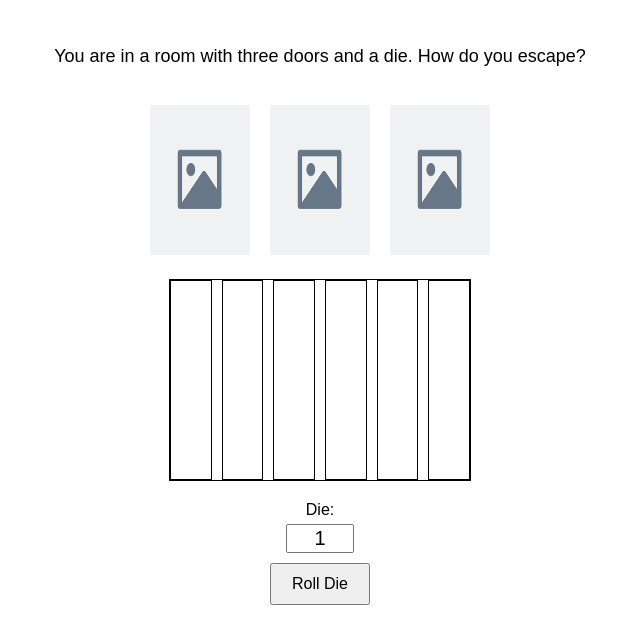
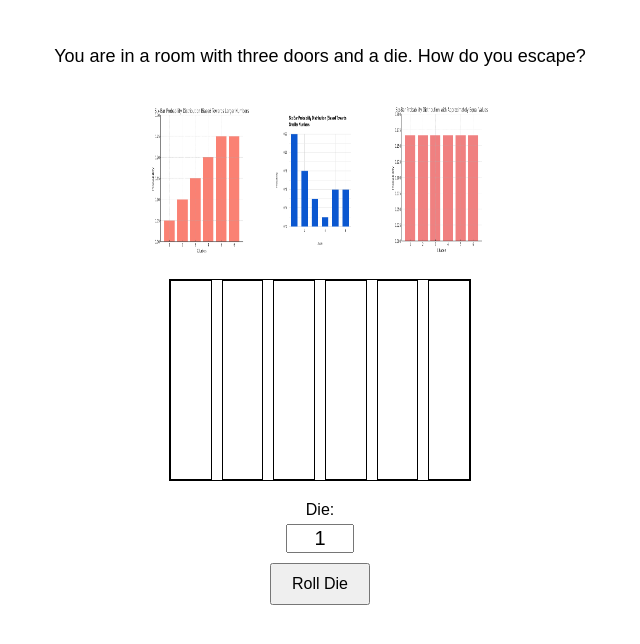
Before and after one commit to VGGatGitHub/Testing, a plain HTML site: page simple-veso/minis/state.html in a window 1280 px wide. Shown: the whole page, without its empty margins (320-960 px from the left). Drawn offline with Linux system fonts and the light colour scheme.

Commit message:
Update state.html

```diff
--- a/simple-veso/minis/state.html
+++ b/simple-veso/minis/state.html
@@ -78,9 +78,9 @@
     </div>
 
     <div class="doors">
-        <div class="door"><img src="../assets/placeholder.png" alt="Door 1"></div>
-        <div class="door"><img src="../assets/placeholder.png" alt="Door 2"></div>
-        <div class="door"><img src="../assets/placeholder.png" alt="Door 3"></div>
+        <div class="door"><img src="../assets/Large_Numbers-biased.png" alt="Door 1"></div>
+        <div class="door"><img src="../assets/Small_Numbers-biased.png" alt="Door 2"></div>
+        <div class="door"><img src="../assets/Fair.png" alt="Door 3"></div>
     </div>
 
     <div class="board">
```
